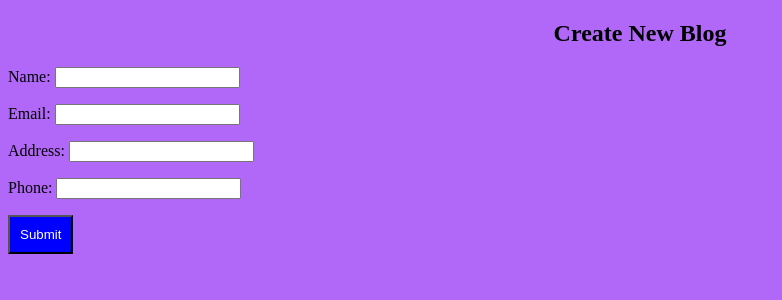
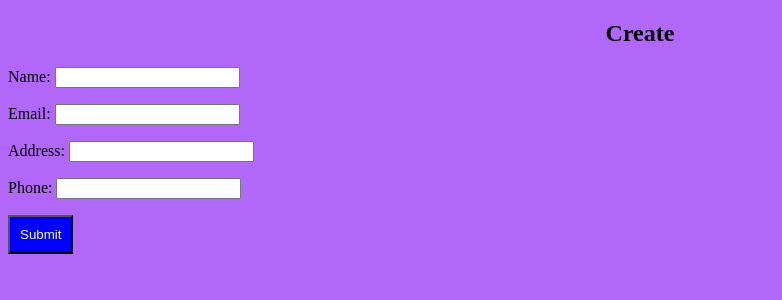
Before and after one commit to kuraiyamuna04/_CRUD_, a Django app: template crud/templates/create.html in a window 1280 px wide. Shown: the top 300 px of the page, without its empty margins (0-782 px from the left). Run offline with Django 4.2, Linux system fonts and the light colour scheme; the template is opened without the code that fills it: values that come from a table or form of the project are taken from there, others are empty; parts of the project's set-up code (start-up, migrations or seed data) failed here and were passed over.

Commit message:
Update create.html

```diff
--- a/crud/templates/create.html
+++ b/crud/templates/create.html
@@ -5,11 +5,11 @@
     <meta charset="UTF-8">
     <meta http-equiv="X-UA-Compatible" content="IE=edge">
     <meta name="viewport" content="width=device-width, initial-scale=1.0">
-    <title>Create Blog</title>
+    <title>Create</title>
 </head>
 
 <body style="background-color: rgb(177, 103, 247);">
-    <h2 style="text-align:center"> Create New Blog </h2>
+    <h2 style="text-align:center"> Create </h2>
     <form method="POST" >
         {% csrf_token %}
         {{ form.as_p }}
```
